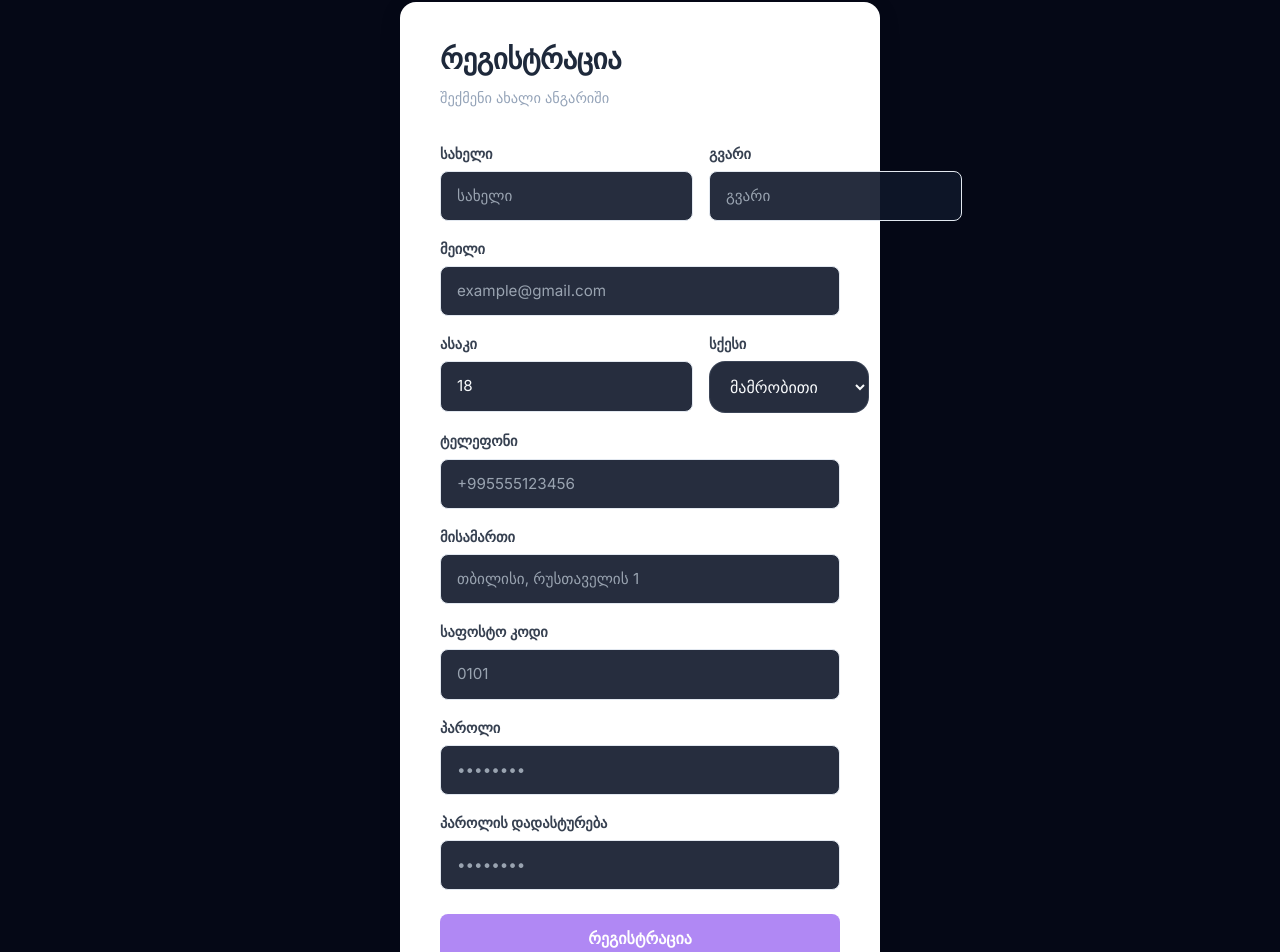
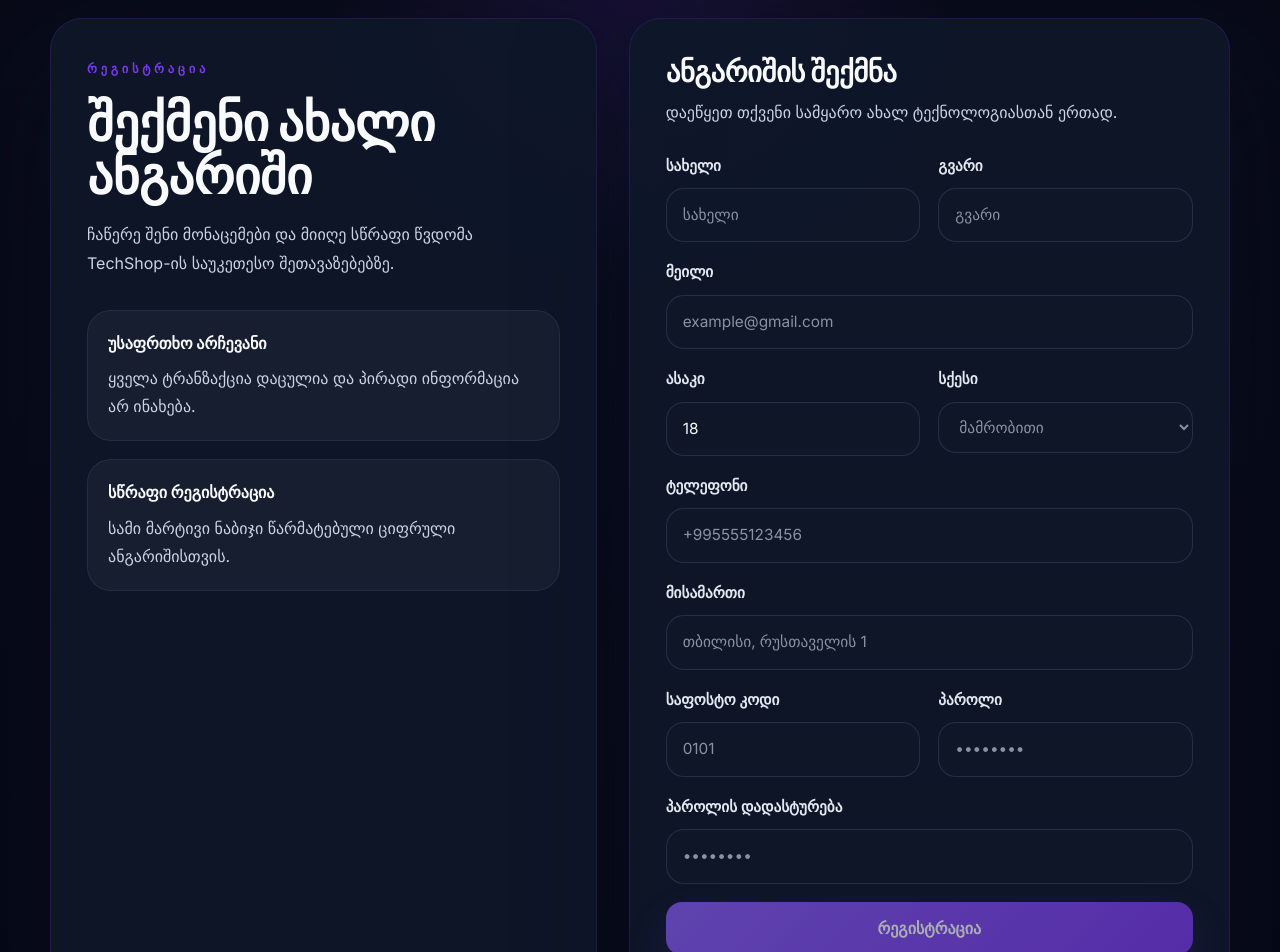
Before and after one commit to LikaMart/tech-shop, an Angular app: page /register in a window 1280 px wide. Shown: the part 117-1069 px from the top of the page. Built offline with nearby package versions, Linux system fonts and the light colour scheme.

Commit message:
refreshed register page layout and styling added modern two-step checkout flow and payment UI updated language strings for new register content

```diff
--- a/src/app/core/services/language.ts
+++ b/src/app/core/services/language.ts
@@ -107,6 +107,14 @@ export interface Translations {
   registerAddressRequired: string;
   registerZipcodeRequired: string;
   registerPasswordRequired: string;
+  registerDescription: string;
+  registerSecure: string;
+  registerSecureDesc: string;
+  registerFast: string;
+  registerFastDesc: string;
+  createAccount: string;
+  registerFormSubtitle: string;
+  registerAlreadyHaveAccount: string;
   notFoundTitle: string;
   notFoundMessage: string;
   goHome: string;
@@ -191,6 +199,15 @@ const ka: Translations = {
   registerLoading: 'იტვირთება...',
   registerSwitch: 'უკვე გაქვს ანგარიში? შესვლა',
   registerError: 'რეგისტრაცია ვერ მოხერხდა',
+  registerDescription:
+    'ჩაწერე შენი მონაცემები და მიიღე სწრაფი წვდომა TechShop-ის საუკეთესო შეთავაზებებზე.',
+  registerSecure: 'უსაფრთხო არჩევანი',
+  registerSecureDesc: 'ყველა ტრანზაქცია დაცულია და პირადი ინფორმაცია არ ინახება.',
+  registerFast: 'სწრაფი რეგისტრაცია',
+  registerFastDesc: 'სამი მარტივი ნაბიჯი წარმატებული ციფრული ანგარიშისთვის.',
+  createAccount: 'ანგარიშის შექმნა',
+  registerFormSubtitle: 'დაეწყეთ თქვენი სამყარო ახალ ტექნოლოგიასთან ერთად.',
+  registerAlreadyHaveAccount: 'უკვე გაქვთ ანგარიში?',
   footerTagline: 'საუკეთესო ტექნიკა საუკეთესო ფასად',
   footerNav: 'ნავიგაცია',
   footerContact: 'კონტაქტი',
@@ -314,6 +331,14 @@ const en: Translations = {
   registerLoading: 'Loading...',
   registerSwitch: 'Already have an account? Login',
   registerError: 'Registration failed',
+  registerDescription: 'Enter your details to unlock faster checkout and personalized offers.',
+  registerSecure: 'Secure choice',
+  registerSecureDesc: 'All transactions are protected and never stored.',
+  registerFast: 'Quick signup',
+  registerFastDesc: 'Three simple steps to get started.',
+  createAccount: 'Create account',
+  registerFormSubtitle: 'Start your journey with modern shopping.',
+  registerAlreadyHaveAccount: 'Already have an account?',
   footerTagline: 'Best tech at the best price',
   footerNav: 'Navigation',
   footerContact: 'Contact',
--- a/src/app/pages/checkout/checkout.css
+++ b/src/app/pages/checkout/checkout.css
@@ -1,71 +1,245 @@
-.checkout-container {
-  max-width: 600px;
-  margin: 2rem auto;
-  padding: 2rem;
-  background: #fff;
-  border-radius: 8px;
-  box-shadow: 0 4px 12px rgba(0,0,0,0.1);
+.checkout-wrapper {
+  min-height: calc(100vh - 128px);
+  display: flex;
+  align-items: center;
+  justify-content: center;
+  padding: 48px 24px;
+  background: linear-gradient(180deg, #050714 0%, #090b1a 100%);
 }
 
-.checkout-form h2 {
-  margin-bottom: 1rem;
-  color: #333;
-  font-size: 1.5rem;
+.checkout-card {
+  width: 100%;
+  max-width: 760px;
+  background: rgba(15, 23, 42, 0.94);
+  border: 1px solid rgba(124, 58, 237, 0.2);
+  border-radius: 32px;
+  padding: 36px;
+  box-shadow: 0 40px 120px rgba(15, 23, 42, 0.35);
+}
+
+.checkout-topbar {
+  display: flex;
+  justify-content: space-between;
+  align-items: flex-start;
+  gap: 24px;
+  margin-bottom: 34px;
+}
+
+.checkout-topbar .eyebrow {
+  display: inline-flex;
+  margin-bottom: 14px;
+  text-transform: uppercase;
+  letter-spacing: 0.28em;
+  color: var(--accent-color);
+  font-weight: 700;
+  font-size: 0.78rem;
+}
+
+.checkout-topbar h2 {
+  margin: 0 0 12px;
+  color: #f8fafc;
+  font-size: clamp(2rem, 3vw, 2.5rem);
+  line-height: 1.05;
+}
+
+.checkout-topbar p {
+  color: var(--text-muted);
+  max-width: 420px;
+  line-height: 1.8;
+}
+
+.checkout-stepper {
+  display: flex;
+  align-items: center;
+  gap: 18px;
+  padding: 14px 18px;
+  background: rgba(255, 255, 255, 0.03);
+  border: 1px solid rgba(148, 163, 184, 0.12);
+  border-radius: 24px;
+}
+
+.step {
+  display: flex;
+  flex-direction: column;
+  align-items: center;
+  color: var(--text-muted);
+}
+
+.step.active {
+  color: #f8fafc;
+}
+
+.step span {
+  display: inline-flex;
+  width: 36px;
+  height: 36px;
+  border-radius: 50%;
+  align-items: center;
+  justify-content: center;
+  background: rgba(124, 58, 237, 0.18);
+  color: #f8fafc;
+  font-weight: 700;
+}
+
+.step.small {
+  font-size: 0.8rem;
+}
+
+.divider {
+  width: 48px;
+  height: 2px;
+  background: rgba(124, 58, 237, 0.3);
+}
+
+.checkout-form {
+  display: flex;
+  flex-direction: column;
+  gap: 20px;
+}
+
+.form-grid {
+  display: grid;
+  grid-template-columns: repeat(2, minmax(0, 1fr));
+  gap: 18px;
 }
 
 .form-group {
   display: flex;
   flex-direction: column;
-  margin-bottom: 1rem;
+  gap: 10px;
+}
+
+.form-group.full-width {
+  grid-column: span 2;
 }
 
 .form-group label {
+  color: #e2e8f0;
   font-weight: 600;
-  margin-bottom: 0.3rem;
 }
 
 .form-group input {
-  padding: 0.6rem;
-  border: 1px solid #ccc;
-  border-radius: 4px;
+  border-radius: 16px;
+  border: 1px solid rgba(148, 163, 184, 0.18);
+  background: rgba(15, 23, 42, 0.8);
+  padding: 16px;
+  color: #f8fafc;
+  font-size: 0.95rem;
+  outline: none;
+  transition: all 0.25s ease;
+}
+
+.form-group input:focus {
+  border-color: rgba(124, 58, 237, 0.8);
+  box-shadow: 0 0 0 4px rgba(124, 58, 237, 0.12);
 }
 
 .form-group small {
-  color: red;
-  font-size: 0.8rem;
+  color: #fda4af;
+  font-size: 0.82rem;
 }
 
-.btn-primary,
-.btn-success {
-  padding: 0.8rem 1.2rem;
-  border: none;
-  border-radius: 4px;
-  font-weight: 600;
-  cursor: pointer;
+.card-preview {
+  background: rgba(124, 58, 237, 0.16);
+  padding: 20px;
+  border-radius: 24px;
+  border: 1px solid rgba(124, 58, 237, 0.3);
 }
 
-.btn-primary {
-  background: #007bff;
-  color: #fff;
+.card-preview .card-chip {
+  display: inline-block;
+  width: 50px;
+  height: 36px;
+  border-radius: 12px;
+  background: linear-gradient(135deg, rgba(255, 255, 255, 0.22), rgba(255, 255, 255, 0.1));
+  margin-bottom: 18px;
 }
 
-.btn-success {
-  background: #28a745;
+.card-preview .card-type {
+  display: inline-flex;
+  align-items: center;
+  gap: 8px;
   color: #fff;
+  font-weight: 700;
+  margin-bottom: 8px;
 }
 
-.btn-primary:disabled,
-.btn-success:disabled {
-  background: #aaa;
+.card-preview p {
+  color: var(--text-muted);
+  margin: 0;
+}
+
+.btn-primary-custom {
+  width: fit-content;
+  padding: 14px 24px;
+  border-radius: 14px;
+  border: none;
+  background: linear-gradient(135deg, #8b5cf6, #7c3aed);
+  color: #fff;
+  font-weight: 700;
+  box-shadow: 0 20px 50px rgba(124, 58, 237, 0.22);
+  transition: transform 0.2s ease;
+}
+
+.btn-primary-custom:hover:not(:disabled) {
+  transform: translateY(-2px);
+}
+
+button:disabled {
+  opacity: 0.65;
   cursor: not-allowed;
 }
 
 .success-message {
-  margin-top: 1.5rem;
-  padding: 1rem;
-  background: #d4edda;
-  color: #155724;
-  border: 1px solid #c3e6cb;
-  border-radius: 4px;
+  display: grid;
+  place-items: center;
+  gap: 16px;
+  padding: 32px;
+  border-radius: 28px;
+  background: rgba(34, 197, 94, 0.12);
+  border: 1px solid rgba(34, 197, 94, 0.22);
+  color: #eefaf0;
+}
+
+.success-icon {
+  width: 70px;
+  height: 70px;
+  display: grid;
+  place-items: center;
+  border-radius: 50%;
+  background: rgba(34, 197, 94, 0.18);
+  color: #d9f99d;
+  font-size: 2rem;
+}
+
+.success-message h3 {
+  margin: 0;
+  color: #f8fafc;
+}
+
+.success-message p {
+  margin: 0;
+  color: var(--text-muted);
   text-align: center;
 }
+
+@media (max-width: 820px) {
+  .checkout-topbar {
+    flex-direction: column;
+    align-items: stretch;
+  }
+
+  .checkout-stepper {
+    width: 100%;
+  }
+}
+
+@media (max-width: 600px) {
+  .checkout-card {
+    padding: 28px;
+  }
+
+  .form-grid {
+    grid-template-columns: 1fr;
+  }
+}
--- a/src/app/pages/register/register.css
+++ b/src/app/pages/register/register.css
@@ -3,110 +3,192 @@
   display: flex;
   align-items: center;
   justify-content: center;
-  padding: 32px 16px;
-  background-color: var(--bg-color);
+  padding: 48px 24px;
+  background:
+    radial-gradient(circle at top, rgba(124, 58, 237, 0.14), transparent 25%),
+    linear-gradient(180deg, #080a18 0%, #050714 100%);
 }
 
-.register-card {
-  background: white;
-  border-radius: 16px;
-  padding: 40px;
+.register-shell {
+  display: grid;
+  grid-template-columns: 1fr 1.1fr;
+  gap: 32px;
+  max-width: 1180px;
   width: 100%;
-  max-width: 480px;
-  box-shadow: 0 4px 24px rgba(0, 0, 0, 0.08);
 }
 
-h2 {
-  font-size: 1.8rem;
-  font-weight: 700;
-  color: #1e293b;
-  margin-bottom: 8px;
+.register-panel,
+.register-card {
+  border-radius: 32px;
+  padding: 36px;
+  background: rgba(15, 23, 42, 0.92);
+  border: 1px solid rgba(124, 58, 237, 0.18);
+  box-shadow: 0 40px 120px rgba(15, 23, 42, 0.35);
 }
 
-.subtitle {
-  color: #94a3b8;
-  font-size: 0.9rem;
-  margin-bottom: 32px;
+.register-header {
+  max-width: 520px;
+}
+
+.eyebrow {
+  display: inline-flex;
+  letter-spacing: 0.3em;
+  text-transform: uppercase;
+  font-size: 0.78rem;
+  color: var(--accent-color);
+  margin-bottom: 1.1rem;
+  font-weight: 700;
+}
+
+.register-header h1 {
+  font-size: clamp(2.5rem, 4vw, 3.5rem);
+  margin-bottom: 1rem;
+  color: #f8fafc;
+  line-height: 1.05;
+}
+
+.register-header p {
+  color: var(--text-muted);
+  line-height: 1.8;
+  margin-bottom: 2rem;
+}
+
+.register-highlights {
+  display: grid;
+  gap: 18px;
+}
+
+.register-highlights div {
+  background: rgba(255, 255, 255, 0.04);
+  border: 1px solid rgba(148, 163, 184, 0.12);
+  border-radius: 24px;
+  padding: 20px;
+}
+
+.register-highlights strong {
+  display: block;
+  margin-bottom: 0.5rem;
+  color: #f8fafc;
+  font-size: 1rem;
+}
+
+.register-highlights span {
+  color: var(--text-muted);
+  line-height: 1.75;
+}
+
+.register-card-header h2 {
+  font-size: 1.8rem;
+  margin-bottom: 0.5rem;
+  color: #f8fafc;
+}
+
+.register-card-header p {
+  margin-bottom: 1.75rem;
+  color: var(--text-muted);
 }
 
 .form-row {
   display: grid;
-  grid-template-columns: 1fr 1fr;
-  gap: 16px;
+  grid-template-columns: repeat(2, minmax(0, 1fr));
+  gap: 18px;
 }
 
 .form-group {
   display: flex;
   flex-direction: column;
-  gap: 6px;
-  margin-bottom: 16px;
+  gap: 10px;
+  margin-bottom: 18px;
 }
 
 .form-group label {
-  font-size: 0.9rem;
+  font-size: 0.95rem;
   font-weight: 600;
-  color: #374151;
+  color: #e2e8f0;
 }
 
-.form-group input {
-  padding: 12px 16px;
-  border: 1.5px solid #e2e8f0;
-  border-radius: 8px;
-  font-size: 0.95rem;
-  transition: border-color 0.2s;
+.form-group input,
+.form-group select {
+  padding: 14px 16px;
+  border-radius: 18px;
+  border: 1px solid rgba(148, 163, 184, 0.18);
+  background: rgba(15, 23, 42, 0.75);
+  color: #f8fafc;
+  font-size: 0.96rem;
+  transition: all 0.25s ease;
+}
+
+.form-group input::placeholder,
+.form-group select {
+  color: rgba(203, 213, 225, 0.65);
+}
+
+.form-group input:focus,
+.form-group select:focus {
+  border-color: rgba(124, 58, 237, 0.85);
+  box-shadow: 0 0 0 4px rgba(124, 58, 237, 0.12);
   outline: none;
 }
 
-.form-group input:focus {
-  border-color: var(--accent-color);
+.error-msg {
+  color: #fda4af;
+  font-size: 0.83rem;
 }
 
-.error-msg {
-  color: #ef4444;
-  font-size: 0.82rem;
+.btn-primary-custom {
+  width: 100%;
+  padding: 14px 18px;
+  background: linear-gradient(135deg, #8b5cf6, #7c3aed);
+  color: #fff;
+  border-radius: 16px;
+  border: none;
+  font-size: 1rem;
+  font-weight: 700;
+  box-shadow: 0 18px 45px rgba(124, 58, 237, 0.24);
 }
 
-button {
-  width: 100%;
-  padding: 12px;
-  background-color: var(--accent-color);
-  color: white;
-  border: none;
-  border-radius: 8px;
-  font-size: 1rem;
-  font-weight: 600;
-  transition: all 0.2s;
-  margin-top: 8px;
-}
-
-button:hover:not(:disabled) {
-  background-color: var(--accent-hover);
-  transform: translateY(-1px);
+.btn-primary-custom:hover:not(:disabled) {
+  transform: translateY(-2px);
 }
 
 button:disabled {
-  opacity: 0.6;
+  opacity: 0.65;
   cursor: not-allowed;
 }
 
 .switch-link {
   text-align: center;
   margin-top: 24px;
-  font-size: 0.9rem;
-  color: #64748b;
+  font-size: 0.95rem;
+  color: rgba(203, 213, 225, 0.85);
 }
 
 .switch-link a {
-  color: var(--accent-color);
-  font-weight: 600;
+  color: #8b5cf6;
+  font-weight: 700;
 }
 
-@media (max-width: 480px) {
+@media (max-width: 980px) {
+  .register-shell {
+    grid-template-columns: 1fr;
+  }
+}
+
+@media (max-width: 620px) {
+  .register-wrapper {
+    padding: 32px 16px;
+  }
+
+  .register-panel,
+  .register-card {
+    padding: 28px;
+  }
+
+  .register-header h1 {
+    font-size: 2.5rem;
+  }
+
   .form-row {
     grid-template-columns: 1fr;
   }
-
-  .register-card {
-    padding: 24px;
-  }
 }
--- a/src/app/pages/register/register.html
+++ b/src/app/pages/register/register.html
@@ -1,9 +1,30 @@
 <div class="register-wrapper">
-  <div class="register-card">
-    <h2>{{ lang.translations().registerTitle }}</h2>
-    <p class="subtitle">{{ lang.translations().registerSubtitle }}</p>
+  <div class="register-shell">
+    <div class="register-panel">
+      <div class="register-header">
+        <span class="eyebrow">{{ lang.translations().registerTitle }}</span>
+        <h1>{{ lang.translations().registerSubtitle }}</h1>
+        <p>{{ lang.translations().registerDescription }}</p>
+      </div>
 
-    <form #registerForm="ngForm" (ngSubmit)="submit()">
+      <div class="register-highlights">
+        <div>
+          <strong>{{ lang.translations().registerSecure }}</strong>
+          <span>{{ lang.translations().registerSecureDesc }}</span>
+        </div>
+        <div>
+          <strong>{{ lang.translations().registerFast }}</strong>
+          <span>{{ lang.translations().registerFastDesc }}</span>
+        </div>
+      </div>
+    </div>
+
+    <form class="register-card" #registerForm="ngForm" (ngSubmit)="submit()">
+      <div class="register-card-header">
+        <h2>{{ lang.translations().createAccount }}</h2>
+        <p>{{ lang.translations().registerFormSubtitle }}</p>
+      </div>
+
       <div class="form-row">
         <div class="form-group">
           <label for="firstName">{{ lang.translations().registerFirstName }}</label>
@@ -14,13 +35,10 @@
             [(ngModel)]="firstName"
             required
             #firstNameField="ngModel"
-            [placeholder]="lang.translations().registerFirstName"
+            placeholder="{{ lang.translations().registerFirstName }}"
           />
           @if (firstNameField.invalid && firstNameField.touched) {
-            <span class="error-msg"
-              >{{ lang.translations().registerFirstName }}
-              {{ lang.translations().fieldRequired }}</span
-            >
+            <span class="error-msg">{{ lang.translations().fieldRequired }}</span>
           }
         </div>
 
@@ -33,13 +51,10 @@
             [(ngModel)]="lastName"
             required
             #lastNameField="ngModel"
-            [placeholder]="lang.translations().registerLastName"
+            placeholder="{{ lang.translations().registerLastName }}"
           />
           @if (lastNameField.invalid && lastNameField.touched) {
-            <span class="error-msg"
-              >{{ lang.translations().registerLastName }}
-              {{ lang.translations().fieldRequired }}</span
-            >
+            <span class="error-msg">{{ lang.translations().fieldRequired }}</span>
           }
         </div>
       </div>
@@ -100,9 +115,7 @@
           placeholder="+995555123456"
         />
         @if (phoneField.invalid && phoneField.touched) {
-          <span class="error-msg"
-            >{{ lang.translations().registerPhone }} {{ lang.translations().fieldRequired }}</span
-          >
+          <span class="error-msg">{{ lang.translations().fieldRequired }}</span>
         }
       </div>
 
@@ -118,12 +131,11 @@
           placeholder="თბილისი, რუსთაველის 1"
         />
         @if (addressField.invalid && addressField.touched) {
-          <span class="error-msg"
-            >{{ lang.translations().registerAddress }} {{ lang.translations().fieldRequired }}</span
-          >
+          <span class="error-msg">{{ lang.translations().fieldRequired }}</span>
         }
       </div>
 
+      <div class="form-row">
         <div class="form-group">
           <label for="zipcode">{{ lang.translations().registerZipcode }}</label>
           <input
@@ -136,9 +148,7 @@
             placeholder="0101"
           />
           @if (zipcodeField.invalid && zipcodeField.touched) {
-          <span class="error-msg"
-            >{{ lang.translations().registerZipcode }} {{ lang.translations().fieldRequired }}</span
-          >
+            <span class="error-msg">{{ lang.translations().fieldRequired }}</span>
           }
         </div>
 
@@ -158,6 +168,7 @@
             <span class="error-msg">{{ lang.translations().registerPasswordRequired }}</span>
           }
         </div>
+      </div>
 
       <div class="form-group">
         <label for="confirmPassword">{{ lang.translations().registerConfirmPassword }}</label>
@@ -176,16 +187,21 @@
       </div>
 
       @if (error()) {
-        <p class="error-msg">{{ error() }}</p>
+        <p class="error-msg d-block">{{ error() }}</p>
       }
 
-      <button type="submit" [disabled]="isLoading() || registerForm.invalid">
+      <button
+        type="submit"
+        [disabled]="isLoading() || registerForm.invalid"
+        class="btn-primary-custom"
+      >
         {{ isLoading() ? lang.translations().registerLoading : lang.translations().registerBtn }}
       </button>
-    </form>
 
       <p class="switch-link">
+        {{ lang.translations().registerAlreadyHaveAccount }}
         <a routerLink="/login">{{ lang.translations().registerSwitch }}</a>
       </p>
+    </form>
   </div>
 </div>
```
Also changed, not shown: src/app/pages/checkout/checkout.html (+68 -26 lines). Lines whose indentation alone changed are shown as unchanged.
